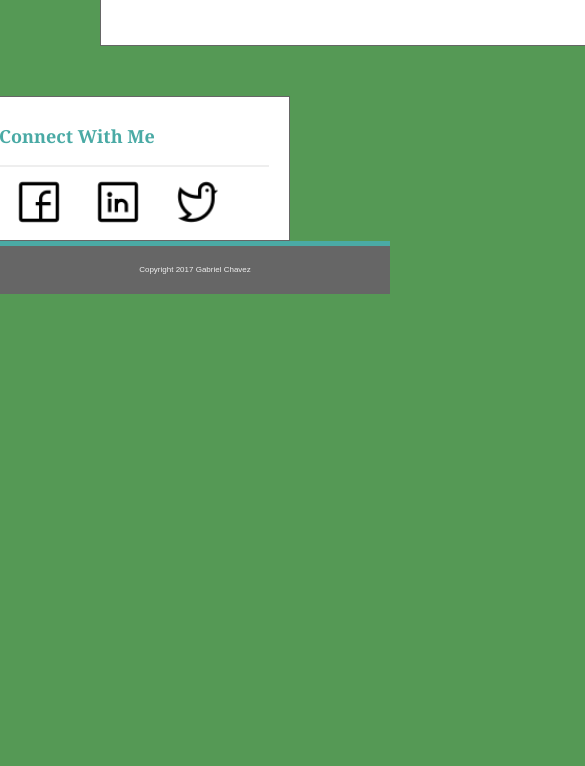
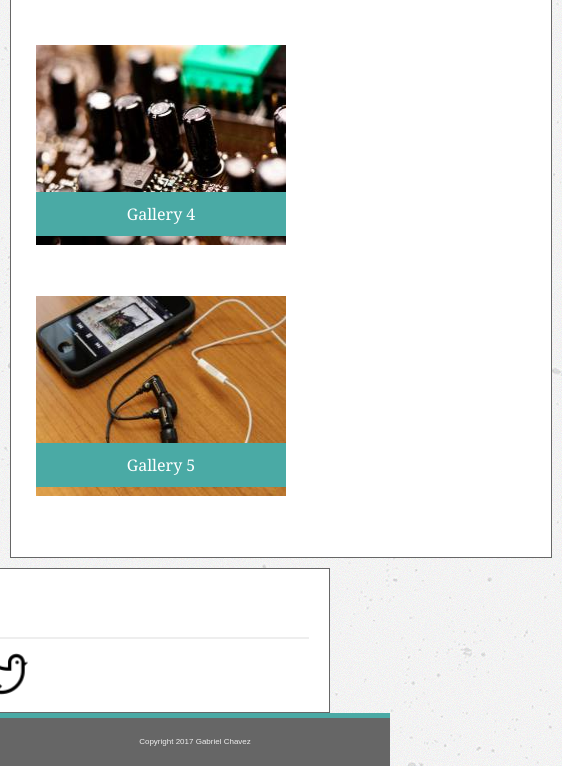
Before and after one commit to grchavez/Responsive-Portfolio, a plain HTML site: page portfolio.html in a window 390 px wide. Shown: the part 996-1762 px from the top of the page, 585 px wide, since content can reach past the window. Before the commit the page ends 1290 px from the top, so only its background shows below. Drawn offline with Linux system fonts and the light colour scheme.

Commit message:
finished gallery page

```diff
--- a/css/style.css
+++ b/css/style.css
@@ -220,12 +220,20 @@ button  {
 /* Start of Media Query */
 
 @media screen and (max-width: 980px) {
-	body {
-		background: #666;
-	}
 
 	#content {
 		width: 300px;
+
+	}
+
+	#content_gallery {
+		width: 300px;
+
+	}
+
+	#connect_gallery {
+		margin-right: 130px;
+		width: 235px;
 
 	}
 
@@ -246,10 +254,11 @@ button  {
 
 @media screen and (max-width: 768px) {
 
-	body {
-		background-color: #353;
+	#content {
+		width: 500px;
 	}
-	#content {
+
+	#content_gallery {
 		width: 500px;
 	}
 
@@ -257,6 +266,14 @@ button  {
 		width: 500px;
 		margin-right: 110px;
 	}
+
+	#connect_gallery {
+		width: 500px;
+		margin-right: 80	px;
+
+
+	}
+
 	.profile-pic {
 		float: left;
 	}
@@ -264,17 +281,23 @@ button  {
 
 @media screen and (max-width: 640px) {
 
-	body {
-		background-color: #595;
-	}
-
 	#content {
 		margin: 10px 10px;
 		float: none;
 
 	}
 
+	#content_gallery {
+		margin: 10px 10px;
+		float: none;
+	}
+
 	#connect {
+		margin-right: 60px;
+
+	}
+
+	#connect_gallery {
 		margin-right: 60px;
 
 	}
```
